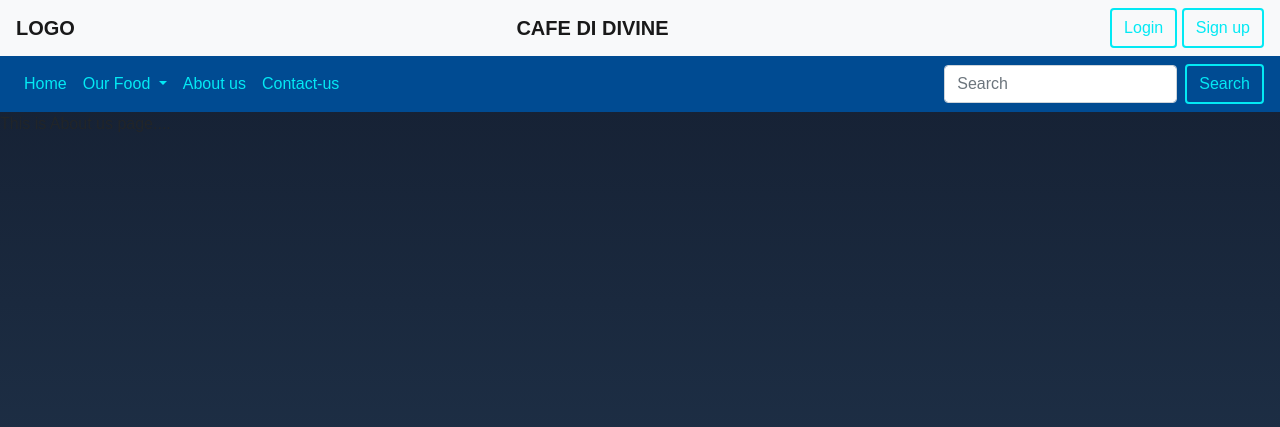
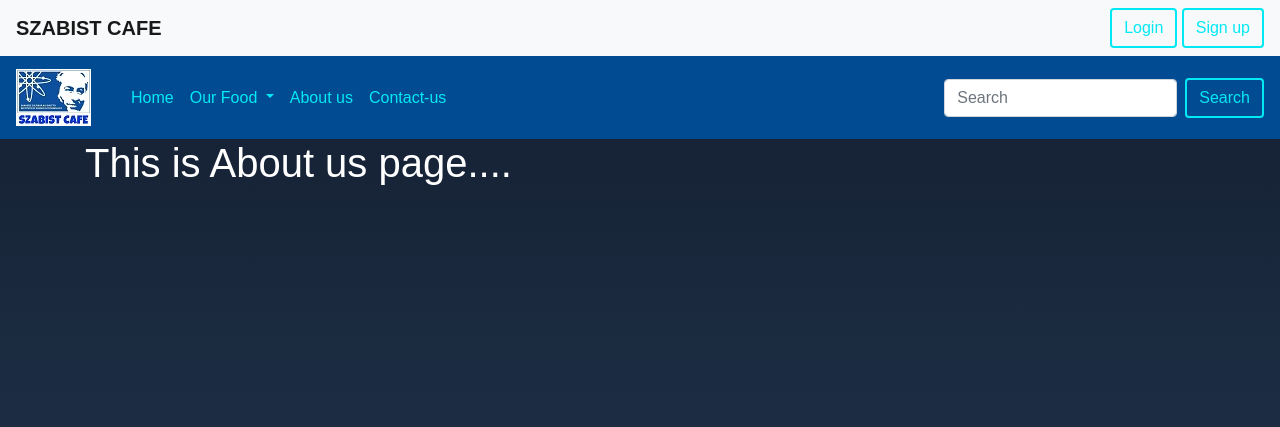
Before and after one commit to Dev-Hooman/Cafe-Management-System-DJANGO, a Django app: page /aboutus in a window 1280 px wide. Shown: the top 427 px of the page. Run offline with Django 4.2, Linux system fonts and the light colour scheme.

Commit message:
Added logo and few changes in html

```diff
--- a/cafe/templates/aboutus.html
+++ b/cafe/templates/aboutus.html
@@ -1,15 +1,10 @@
 {% extends 'base.html' %}
 {% block title %} About us {% endblock title %}
 
-
-
 {% block body %}
 
-
-This is About us page....
-
-<div class="vr">
-
+<div class="container ">
+    <h1 class="text-white">  This is About us page....  </h1>
 </div>
 
 {% endblock body %}
--- a/cafe/templates/base.html
+++ b/cafe/templates/base.html
@@ -8,7 +8,7 @@
     <!-- Bootstrap CSS -->
     <link rel="stylesheet" href="https://cdn.jsdelivr.net/npm/bootstrap@4.3.1/dist/css/bootstrap.min.css" integrity="sha384-ggOyR0iXCbMQv3Xipma34MD+dH/1fQ784/j6cY/iJTQUOhcWr7x9JvoRxT2MZw1T" crossorigin="anonymous">
 
-    <title> {% block title %} {% endblock title %} | Cafe Di Divine</title>
+    <title> {% block title %} {% endblock title %} | Szabist Cafe</title>
 
     <style>
         body {
@@ -51,15 +51,13 @@
 
 
     <nav class="navbar sticky-top navbar-light bg-light">
-        <a class="navbar-brand" href="#"> <b>LOGO</b> </a>
-        <a class="navbar-brand text-center " href="#"> <b>CAFE DI DIVINE</b> </a>
+        <a class="navbar-brand text-center " href="#"> <b>SZABIST CAFE</b> </a>
         <ul class="navbar-nav">
             <li class="nav-item text-left">
                 {% if user.is_authenticated %}
-                    <a href = "/users">
+                <a href="/users">
                         {{request.user.username}}
-                    </a>
-                {% else %}
+                    </a> {% else %}
                 <div>
                     <a href="users/login">
                         <button class="btn">Login</button>
@@ -77,6 +75,10 @@
     </nav>
 
     <nav class="navbar navbar-expand-lg " style="background-color: rgb(0, 75, 146)">
+        <a class="navbar-brand" href="#">
+            {% load static %}
+            <img src={% static 'Logo/main_logo.jpeg' %} alt="logo" class="navbar-brand py-0">
+        </a>
         <button class="navbar-toggler" type="button" data-toggle="collapse" data-target="#navbarTogglerDemo01" aria-controls="navbarTogglerDemo01" aria-expanded="false" aria-label="Toggle navigation">
           <span class="navbar-toggler-icon"></span>
         </button>
@@ -137,10 +139,6 @@
 
 
 
-
-
-
-
     <!-- JS -->
     <script src="https://code.jquery.com/jquery-3.3.1.slim.min.js" integrity="sha384-q8i/X+965DzO0rT7abK41JStQIAqVgRVzpbzo5smXKp4YfRvH+8abtTE1Pi6jizo" crossorigin="anonymous"></script>
     <script src="https://cdn.jsdelivr.net/npm/popper.js@1.14.7/dist/umd/popper.min.js" integrity="sha384-UO2eT0CpHqdSJQ6hJty5KVphtPhzWj9WO1clHTMGa3JDZwrnQq4sF86dIHNDz0W1" crossorigin="anonymous"></script>
--- a/cafe/users/views.py
+++ b/cafe/users/views.py
@@ -52,7 +52,7 @@ def signup_view(request, *args, **kwargs):
             destination = kwargs.get("next")
             if destination:
                 return redirect(destination)
-            return redirect('users')
+            return redirect('/users')
         else:
             context ['registration_form'] = form
     else:
```
Also changed, not shown: cafe/users/templates/users/signup.html (+14 -10 lines), cafe/static/Logo/main_logo.jpeg (added). Lines whose indentation alone changed are shown as unchanged.
